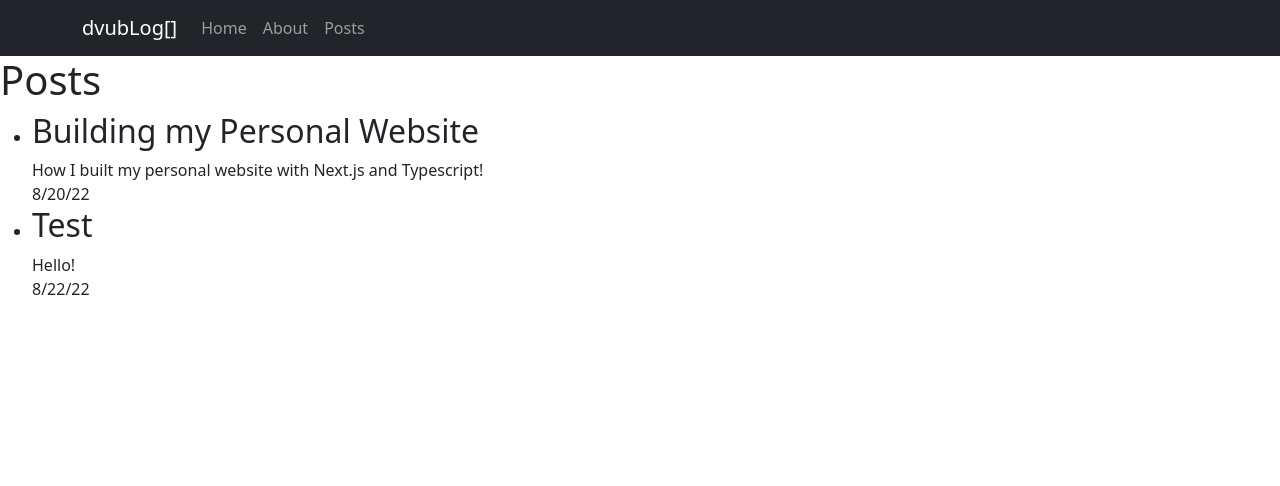
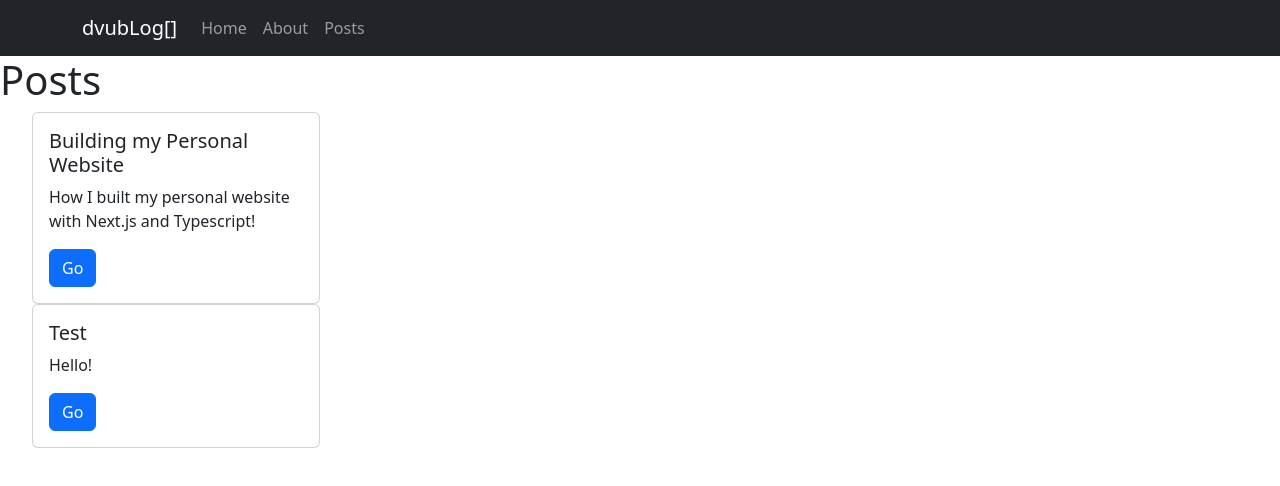
Before and after one commit to dvub/dvub-site, a Next.js app: page /posts in a window 1280 px wide. Shown: the top 486 px of the page. Built offline with nearby package versions, Linux system fonts and the light colour scheme.

Commit message:
adding cards

```diff
--- a/pages/posts.tsx
+++ b/pages/posts.tsx
@@ -2,7 +2,8 @@ import fs from 'fs'
 import { FC } from 'react'
 import { Metadata } from '../types/metada';
 import Link from 'next/link'
-
+import Button from 'react-bootstrap/Button';
+import Card from 'react-bootstrap/Card';
 /*
 * getStaticProps() to get metadata of posts
 * code adapted from:
@@ -51,13 +52,15 @@ const Posts: FC<Props> = (props) => {
         const { title, description, date } = d.metadata;
 
         return (
-            <Link key={title} href={`posts/${d.fileName}`}>
-                <li>
-                    <h2>{title}</h2>
-                    {description}<br/>
-                    {date}
-                </li>
-            </Link>
+            <Card key={title} style={{width: '18rem'}}>
+                <Card.Body>
+                    <Card.Title>{title}</Card.Title>
+                    <Card.Text>
+                        {description}
+                    </Card.Text>
+                <Button href={`posts/${d.fileName}`} variant="primary">Go</Button>
+                </Card.Body>
+            </Card>
         );
     });
     return (
```
